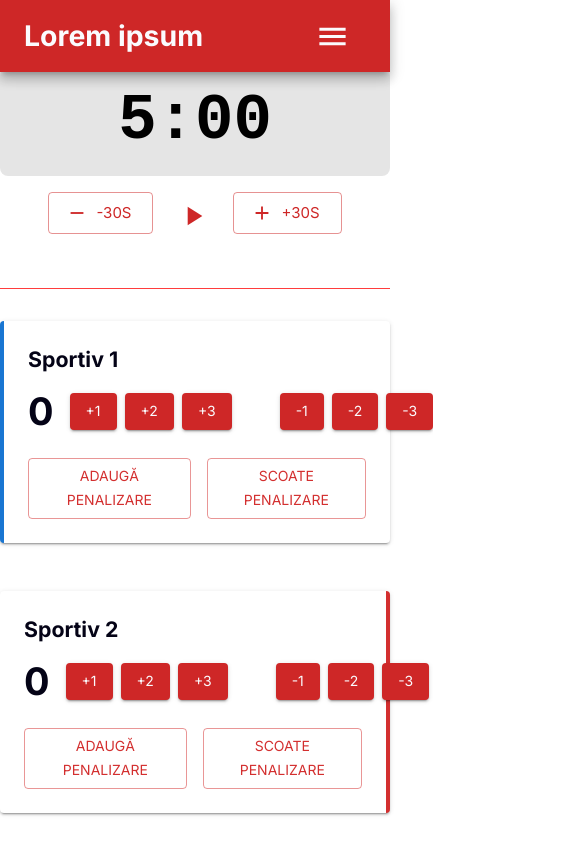
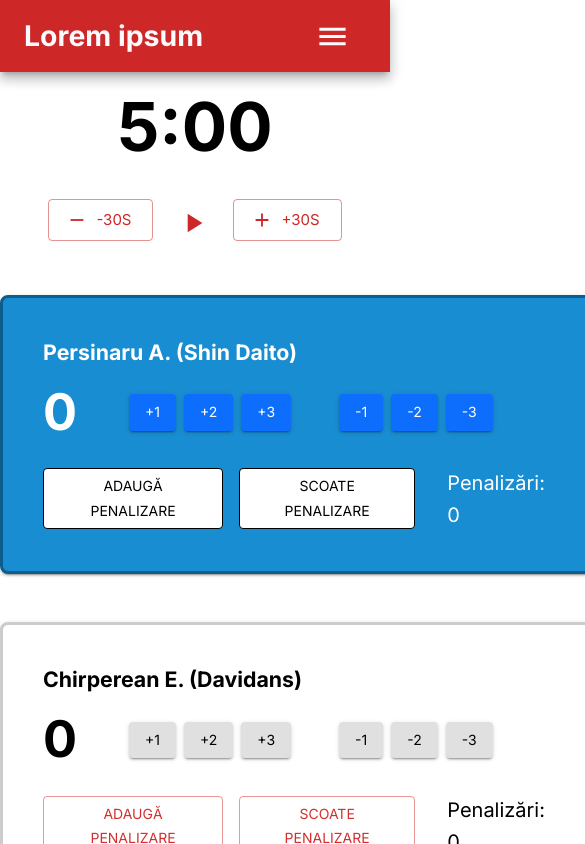
Before and after one commit to AndreiPersinaru/Competition-Management-System-for-Martial-Arts, a React (Vite) app in the folder frontend/: page /match-dashboard in a window 390 px wide. Shown: the top 844 px of the page, 585 px wide, since content can reach past the window. Built offline with nearby package versions, Linux system fonts and the light colour scheme.

Commit message:
Enhance MatchDashboard and PublicView components: implement real-time score and penalty updates via BroadcastChannel, refactor state management, and improve UI responsiveness.

```diff
--- a/frontend/src/pages/MatchDashboard/matchDashboard.jsx
+++ b/frontend/src/pages/MatchDashboard/matchDashboard.jsx
@@ -1,7 +1,7 @@
 import { useEffect, useState, useRef } from "react";
-import { Box, Button, Typography, IconButton, Switch, Paper, Divider, Badge } from "@mui/material";
+import { Box, Button, Typography, IconButton, Switch, Paper, Divider } from "@mui/material";
 import Grid from "@mui/material/Grid2";
-import { Add, Remove, Pause, PlayArrow, Sports, Close } from "@mui/icons-material";
+import { Add, Remove, Pause, PlayArrow } from "@mui/icons-material";
 
 import Navbar from "../../components/sections/Navbar/navbar";
 
@@ -11,23 +11,72 @@ const MatchDashboard = () => {
     const [score, setScore] = useState([0, 0]);
     const [penalties, setPenalties] = useState([0, 0]);
     const [diffWin, setDiffWin] = useState(false);
+
+    // Culorile pentru sportivi
+    const blueColor = "#198dd2";
+    const whiteColor = "#ffffff";
+    const blueBorderColor = "#0b5d8f";
+    const whiteBorderColor = "#cccccc";
+
+    // Exemplu de metadate (înlocuiește cu API call în viitor)
+    const [metadata, setMetadata] = useState({
+        playerNames: ["Persinaru A.", "Chirperean E."],
+        clubs: ["Shin Daito", "Davidans"],
+        category: "-77kg",
+    });
+
+    const channel = useRef(new BroadcastChannel("match_channel"));
     const timerRef = useRef(null);
+    const scoreRef = useRef(score);
+    const penaltiesRef = useRef(penalties);
+
+    const broadcastState = () => {
+        channel.current.postMessage({
+            type: "update",
+            score: scoreRef.current,
+            penalties: penaltiesRef.current,
+            time,
+            metadata,
+        });
+    };
 
     useEffect(() => {
         if (running && time > 0) {
-            timerRef.current = setInterval(() => setTime((t) => t - 1), 1000);
+            timerRef.current = setInterval(() => {
+                setTime((t) => {
+                    const newTime = t - 1;
+                    channel.current.postMessage({
+                        type: "update",
+                        score: scoreRef.current,
+                        penalties: penaltiesRef.current,
+                        time: newTime,
+                        running: true,
+                        metadata,
+                    });
+                    return newTime;
+                });
+            }, 1000);
         } else {
             clearInterval(timerRef.current);
         }
         return () => clearInterval(timerRef.current);
-    }, [running, time]);
+    }, [running]);
 
     useEffect(() => {
+        scoreRef.current = score;
         if (diffWin && Math.abs(score[0] - score[1]) >= 10) {
             setRunning(false);
             console.log("Meci oprit din cauza diferentei de 10 puncte");
         }
     }, [score, diffWin]);
+
+    useEffect(() => {
+        penaltiesRef.current = penalties;
+    }, [penalties]);
+
+    useEffect(() => {
+        broadcastState();
+    }, [metadata]);
 
     const formatTime = (t) => `${Math.floor(t / 60)}:${(t % 60).toString().padStart(2, "0")}`;
 
@@ -35,6 +84,8 @@ const MatchDashboard = () => {
         setScore((prev) => {
             const newScore = [...prev];
             newScore[player] += value;
+            scoreRef.current = newScore;
+            broadcastState();
             return newScore;
         });
     };
@@ -42,7 +93,10 @@ const MatchDashboard = () => {
     const handleRemoveScore = (player, value) => {
         setScore((prev) => {
             const newScore = [...prev];
+            if (newScore[player] - value < 0) return prev;
             newScore[player] -= value;
+            scoreRef.current = newScore;
+            broadcastState();
             return newScore;
         });
     };
@@ -51,7 +105,6 @@ const MatchDashboard = () => {
         setPenalties((prev) => {
             const newPenalties = [...prev];
             newPenalties[player] += 1;
-
             if (newPenalties[player] === 2) handleAddScore(player === 0 ? 1 : 0, 1);
             if (newPenalties[player] === 3) handleAddScore(player === 0 ? 1 : 0, 1);
             if (newPenalties[player] === 4) {
@@ -59,9 +112,8 @@ const MatchDashboard = () => {
                 console.log(`Sportivul ${player + 1} a fost descalificat`);
             }
             if (newPenalties[player] > 4) newPenalties[player] = 4;
-
-            console.log(newPenalties[player]);
-
+            penaltiesRef.current = newPenalties;
+            broadcastState();
             return newPenalties;
         });
     };
@@ -70,43 +122,64 @@ const MatchDashboard = () => {
         setPenalties((prev) => {
             const newPenalties = [...prev];
             newPenalties[player] -= 1;
-
             if (newPenalties[player] < 0) newPenalties[player] = 0;
             if (newPenalties[player] === 1) handleRemoveScore(player === 0 ? 1 : 0, 1);
             if (newPenalties[player] === 2) handleRemoveScore(player === 0 ? 1 : 0, 1);
-            console.log(newPenalties[player]);
+            penaltiesRef.current = newPenalties;
+            broadcastState();
             return newPenalties;
         });
+    };
+
+    const handleAddTime = (value) => {
+        setTime((prevTime) => {
+            const newTime = prevTime + value;
+            channel.current.postMessage({
+                type: "update",
+                score: scoreRef.current,
+                penalties: penaltiesRef.current,
+                time: newTime,
+                running,
+                metadata,
+            });
+            return newTime;
+        });
+    };
+
+    const handleRemoveTime = (value) => {
+        setTime((prevTime) => {
+            const newTime = Math.max(0, prevTime - value);
+            channel.current.postMessage({
+                type: "update",
+                score: scoreRef.current,
+                penalties: penaltiesRef.current,
+                time: newTime,
+                running,
+                metadata,
+            });
+            return newTime;
+        });
+    };
+
+    const openPublicScreen = () => {
+        window.open("/public-view", "_blank", "width=800,height=600,noopener,noreferrer");
+        setTimeout(() => {
+            broadcastState();
+        }, 500);
     };
 
     return (
         <>
             <Navbar />
-            <Box height={"100vh"}>
-                <Typography variant="h4" align="center" gutterBottom sx={{ mb: 4 }}>
-                    <Sports sx={{ mr: 2, verticalAlign: "middle" }} />
-                    Control Meci
-                </Typography>
-
-                {/* Timer Section */}
+            <Box height={"calc(100vh - 4.5rem)"} mt={"4.5rem"}>
                 <Box sx={{ textAlign: "center", mb: 6 }}>
-                    <Typography
-                        variant="h2"
-                        sx={{
-                            fontSize: "4rem",
-                            fontFamily: "monospace",
-                            backgroundColor: "rgba(0,0,0,0.1)",
-                            px: 4,
-                            py: 2,
-                            borderRadius: 2,
-                        }}
-                    >
+                    <Typography variant="h1" py={2}>
                         {formatTime(time)}
                     </Typography>
 
                     <Grid container spacing={2} justifyContent="center" sx={{ mt: 2 }}>
                         <Grid>
-                            <Button variant="outlined" startIcon={<Remove />} onClick={() => setTime((t) => Math.max(0, t - 30))} size="large">
+                            <Button variant="outlined" startIcon={<Remove />} onClick={() => handleRemoveTime(30)} size="large">
                                 -30s
                             </Button>
                         </Grid>
@@ -116,46 +189,77 @@ const MatchDashboard = () => {
                             </IconButton>
                         </Grid>
                         <Grid>
-                            <Button variant="outlined" startIcon={<Add />} onClick={() => setTime((t) => t + 30)} size="large">
+                            <Button variant="outlined" startIcon={<Add />} onClick={() => handleAddTime(30)} size="large">
                                 +30s
                             </Button>
                         </Grid>
                     </Grid>
                 </Box>
 
-                <Divider sx={{ my: 4 }} />
+                <Grid container spacing={6} justifyContent="space-between">
+                    {[0, 1].map((player) => {
+                        const isBlue = player === 0;
+                        const bgColor = isBlue ? blueColor : whiteColor;
+                        const borderColor = isBlue ? blueBorderColor : whiteBorderColor;
+                        const textColor = isBlue ? "white" : "black";
 
-                {/* Players Section */}
-                <Grid container spacing={6} justifyContent="space-between">
-                    {[0, 1].map((player) => (
+                        return (
                             <Grid key={player} xs={12} md={5}>
                                 <Paper
                                     elevation={2}
                                     sx={{
-                                    p: 3,
-                                    borderLeft: player === 0 ? "4px solid #1976d2" : "4px solid #d32f2f",
+                                        p: 5,
+                                        minWidth: 520,
+                                        backgroundColor: bgColor,
+                                        color: textColor,
+                                        border: `3px solid ${borderColor}`,
+                                        borderRadius: 2,
                                         transform: player === 1 ? "scaleX(-1)" : "none",
                                     }}
                                 >
                                     <Box sx={{ transform: player === 1 ? "scaleX(-1)" : "none" }}>
-                                    <Typography variant="h5" sx={{ mb: 2 }}>
-                                        Sportiv {player + 1}
+                                        <Typography variant="h5" mb={2}>
+                                            {metadata.playerNames[player]} ({metadata.clubs[player]})
                                         </Typography>
 
                                         <Box sx={{ display: "flex", alignItems: "center", gap: 2, mb: 3 }}>
-                                        <Typography variant="h3" sx={{ flexGrow: 1 }}>
+                                            <Typography variant="h2" minWidth={70}>
                                                 {score[player]}
                                             </Typography>
                                             <Box sx={{ display: "flex", gap: 1 }}>
                                                 {[1, 2, 3].map((val) => (
-                                                <Button key={val} variant="contained" onClick={() => handleAddScore(player, val)} sx={{ minWidth: 40 }}>
+                                                    <Button
+                                                        key={val}
+                                                        variant="contained"
+                                                        onClick={() => handleAddScore(player, val)}
+                                                        sx={{
+                                                            minWidth: 40,
+                                                            bgcolor: isBlue ? "#0d6efd" : "grey.300",
+                                                            color: isBlue ? "white" : "black",
+                                                            "&:hover": {
+                                                                bgcolor: isBlue ? "#0b5ed7" : "grey.400",
+                                                            },
+                                                        }}
+                                                    >
                                                         +{val}
                                                     </Button>
                                                 ))}
                                             </Box>
                                             <Box sx={{ display: "flex", gap: 1, ml: 4 }}>
                                                 {[1, 2, 3].map((val) => (
-                                                <Button key={val} variant="contained" onClick={() => handleRemoveScore(player, val)} sx={{ minWidth: 40 }}>
+                                                    <Button
+                                                        key={val}
+                                                        variant="contained"
+                                                        onClick={() => handleRemoveScore(player, val)}
+                                                        sx={{
+                                                            minWidth: 40,
+                                                            bgcolor: isBlue ? "#0d6efd" : "grey.300",
+                                                            color: isBlue ? "white" : "black",
+                                                            "&:hover": {
+                                                                bgcolor: isBlue ? "#0b5ed7" : "grey.400",
+                                                            },
+                                                        }}
+                                                    >
                                                         -{val}
                                                     </Button>
                                                 ))}
@@ -163,42 +267,58 @@ const MatchDashboard = () => {
                                         </Box>
 
                                         <Box sx={{ display: "flex", alignItems: "center", gap: 2 }}>
-                                        <Button variant="outlined" color="error" onClick={() => handleAddPenalty(player)}>
+                                            <Button
+                                                variant="outlined"
+                                                color="error"
+                                                onClick={() => handleAddPenalty(player)}
+                                                sx={{
+                                                    borderColor: isBlue ? "black" : "",
+                                                    color: isBlue ? "black" : "",
+                                                    bgcolor: isBlue ? "white" : "",
+                                                }}
+                                            >
                                                 Adaugă Penalizare
                                             </Button>
-                                        <Button variant="outlined" color="error" onClick={() => handleRemovePenalty(player)}>
+                                            <Button
+                                                variant="outlined"
+                                                color="error"
+                                                onClick={() => handleRemovePenalty(player)}
+                                                sx={{
+                                                    borderColor: isBlue ? "black" : "",
+                                                    color: isBlue ? "black" : "",
+                                                    bgcolor: isBlue ? "white" : "",
+                                                }}
+                                            >
                                                 Scoate Penalizare
                                             </Button>
+                                            <Typography variant="h6" sx={{ ml: 2 }}>
+                                                Penalizări: {penalties[player]}
+                                            </Typography>
                                         </Box>
                                     </Box>
                                 </Paper>
                             </Grid>
-                    ))}
+                        );
+                    })}
                 </Grid>
 
-                {/* Settings Section */}
                 <Grid container justifyContent="center" sx={{ mt: 4 }}>
                     <Grid xs={12} md={8}>
-                        <Paper elevation={0} sx={{ p: 2, bgcolor: "background.default" }}>
-                            <Box
-                                sx={{
-                                    display: "flex",
-                                    alignItems: "center",
-                                    justifyContent: "space-between",
-                                    gap: 2,
-                                }}
-                            >
-                                <Typography variant="body1">Oprire automată la diferență de 10 puncte</Typography>
+                        <Paper elevation={0} sx={{ p: 2 }}>
+                            <Box sx={{ display: "flex", alignItems: "center", justifyContent: "space-between", gap: 2 }}>
+                                <Typography variant="body1">Oprire meci la diferență de 10 puncte</Typography>
                                 <Switch checked={diffWin} onChange={() => setDiffWin((v) => !v)} color="primary" />
                             </Box>
                         </Paper>
                     </Grid>
                 </Grid>
 
-                {/* Save Button */}
                 <Box sx={{ textAlign: "center", mt: 6 }}>
-                    <Button variant="contained" size="large" startIcon={<Sports />} onClick={() => console.log({ score, penalties, time })} sx={{ px: 6, py: 2 }}>
+                    <Button variant="contained" size="large" onClick={() => console.log({ score, penalties, time })} sx={{ px: 6, py: 2 }}>
                         Finalizează Meciul
+                    </Button>
+                    <Button variant="contained" size="large" onClick={openPublicScreen} sx={{ px: 6, py: 2, ml: 4 }}>
+                        Ecran Public
                     </Button>
                 </Box>
             </Box>
--- a/frontend/src/pages/PublicView/publicView.jsx
+++ b/frontend/src/pages/PublicView/publicView.jsx
@@ -1,15 +1,37 @@
 import { Box, Typography } from "@mui/material";
+import { useEffect, useState } from "react";
 
 const PublicView = () => {
-    const matchData = {
-        player1: "Persinaru A.",
-        player2: "Chirperean E.",
-        club1: "Shin Daito",
-        club2: "Davidans",
-        score: [0, 0],
-        time: 300,
-        penalties: [2, 1],
-    };
+    const [player1, setPlayer1] = useState("");
+    const [player2, setPlayer2] = useState("");
+    const [club1, setClub1] = useState("");
+    const [club2, setClub2] = useState("");
+    const [score, setScore] = useState([0, 0]);
+    const [penalties, setPenalties] = useState([0, 0]);
+    const [time, setTime] = useState(300);
+
+    useEffect(() => {
+        const channel = new BroadcastChannel("match_channel");
+        channel.onmessage = (event) => {
+            const { metadata, type, score, penalties, time } = event.data;
+            console.log("Received message:", event.data);
+
+            if (type === "update") {
+                if (metadata) {
+                    setPlayer1(metadata.playerNames[0] || "");
+                    setPlayer2(metadata.playerNames[1] || "");
+                    setClub1(metadata.clubs[0] || "");
+                    setClub2(metadata.clubs[1] || "");
+                }
+
+                if (score) setScore(score);
+                if (penalties) setPenalties(penalties);
+                if (time !== undefined) setTime(time);
+            }
+        };
+
+        return () => channel.close();
+    }, []);
 
     const formatTime = (t) => `${Math.floor(t / 60)}:${(t % 60).toString().padStart(2, "0")}`;
 
@@ -43,10 +65,10 @@ const PublicView = () => {
 
     return (
         <Box height="100vh">
-            <PlayerRow name={matchData.player1} club={matchData.club1} score={matchData.score[0]} penalties={matchData.penalties[0]} bgColor="#198dd2" />
-            <PlayerRow name={matchData.player2} club={matchData.club2} score={matchData.score[1]} penalties={matchData.penalties[1]} bgColor="white" />
+            <PlayerRow name={player1} club={club1} score={score[0]} penalties={penalties[0]} bgColor="#198dd2" />
+            <PlayerRow name={player2} club={club2} score={score[1]} penalties={penalties[1]} bgColor="white" />
             <Box height="24vh" bgcolor="black" color="white" display="flex" alignItems="center" justifyContent="center">
-                <Typography fontSize="8vw">{formatTime(matchData.time)}</Typography>
+                <Typography fontSize="8vw">{formatTime(time)}</Typography>
             </Box>
         </Box>
     );
```
Lines whose indentation alone changed are shown as unchanged.
